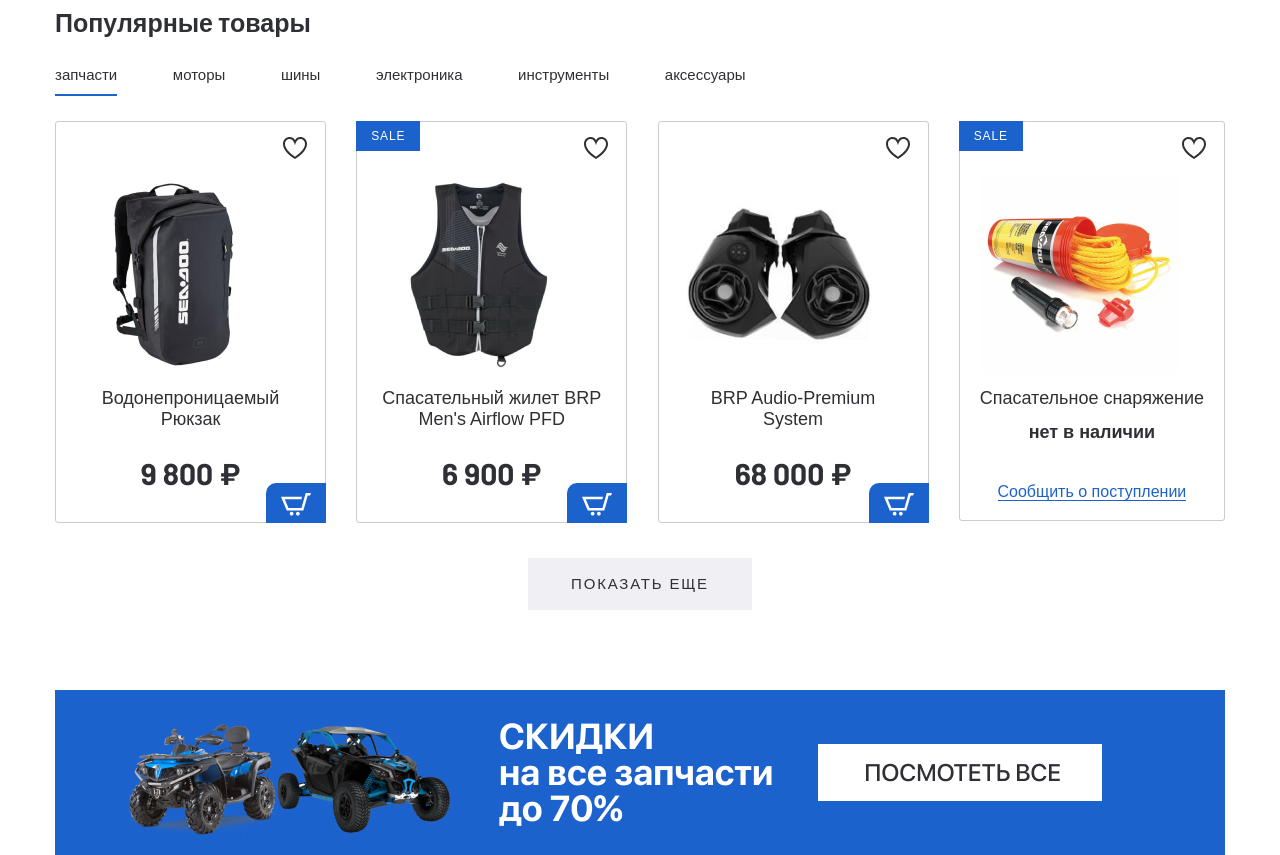
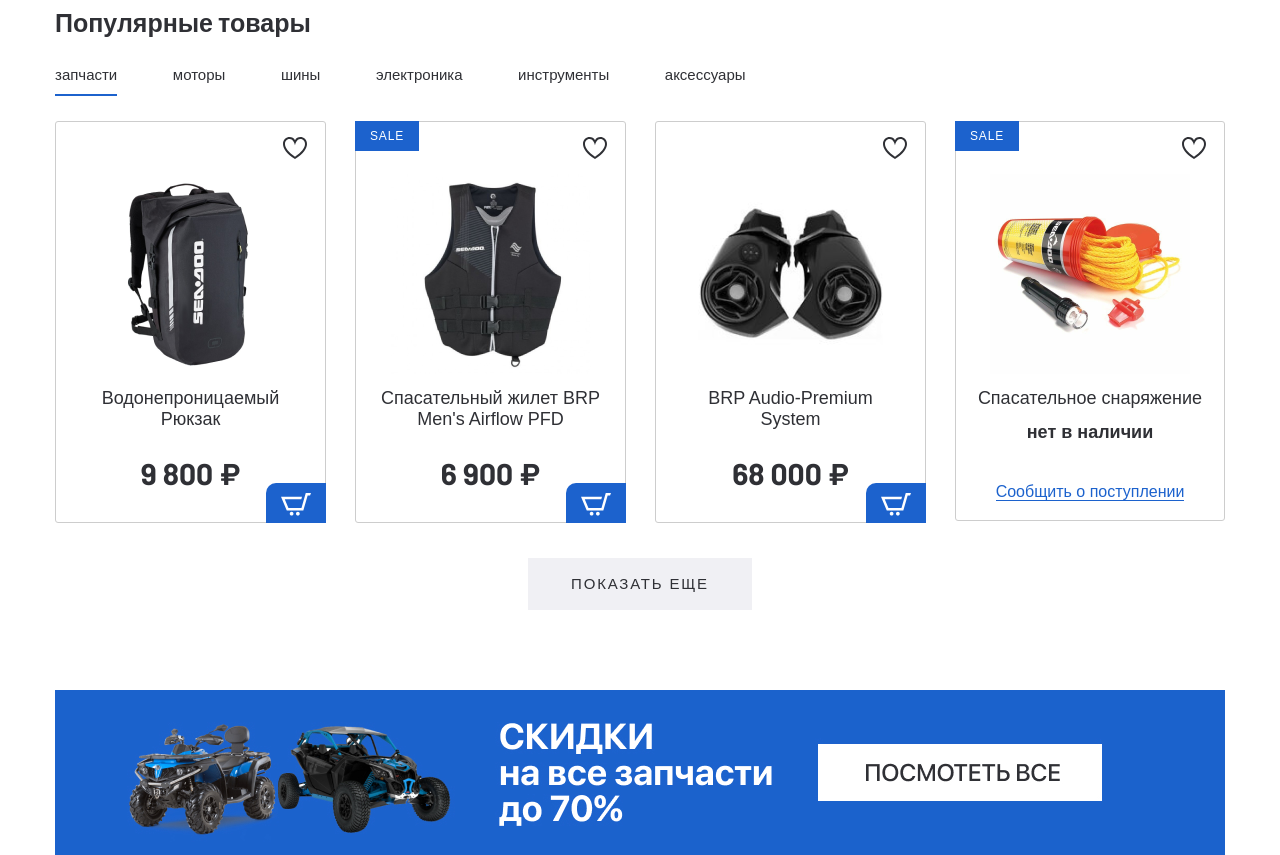
Before and after one commit to YuliaQueen/drive-moto, a website: page #src/index.html in a window 1280 px wide. Shown: the part 1360-2215 px from the top of the page. Drawn offline with nearby package versions, Linux system fonts and the light colour scheme; files that its build step writes are made by us from their sources.

Commit message:
исправление багов с карточками товаров

```diff
--- a/#src/scss/blocks/_products-section.scss
+++ b/#src/scss/blocks/_products-section.scss
@@ -86,6 +86,7 @@
 
 .product-item {
   min-height: 400px;
+  min-width: 270px;
   border: 1px solid #CDCDCD;
   border-radius: 3px;
   text-align: center;
@@ -169,6 +170,10 @@
   color: $primary-font-color;
 }
 
+.product-item__img {
+  margin: 0 auto;
+}
+
 .product-item__price {
   font-family: $accent-font-family;
   font-weight: 700;
```
Also changed, not shown: drive-moto/css/style.css, drive-moto/css/style.min.css.
